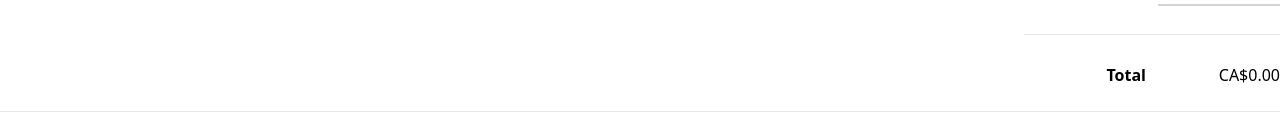
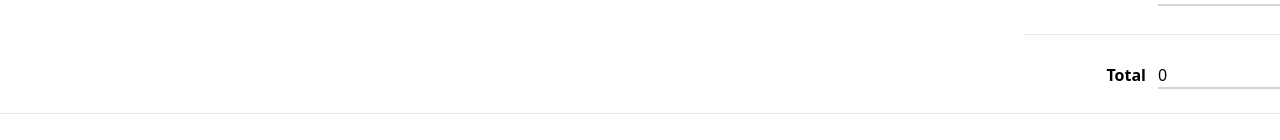
Before and after one commit to callmekungfu/splitify, a React (Create React App) app: page / in a window 1280 px wide. Shown: the part 634-774 px from the top of the page. Built offline with nearby package versions, Linux system fonts and the light colour scheme.

Commit message:
made split work better

```diff
--- a/src/App.tsx
+++ b/src/App.tsx
@@ -14,7 +14,6 @@ import { BillItem, IBillItem } from './components/BillItem';
 import { Divider } from './components/General';
 import { $, getSubtotal } from './helpers/currencyHelper';
 import { splitBill } from './lib/split';
-import { stringify } from 'uuid';
 
 function App() {
   const [billName, setBillName] = useState(`${getHumanizedDate()} Bill`);
@@ -23,6 +22,7 @@ function App() {
   const [subtotal, setSubtotal] = useState<number>(0);
   const [taxFees, setTaxFees] = useState<number>(0);
   const [split, setSplit] = useState<Record<string, number>>({});
+  const [grand, setGrand] = useState<number>(0);
   const [
     shouldShowParticipantCreate,
     setShouldShowParticipantCreate,
@@ -66,6 +66,12 @@ function App() {
   const changeTaxFees = (val: number) => {
     setTaxFees(val);
     calculateSplit(billItems, val);
+  };
+
+  const changeGrand = (val: number) => {
+    setGrand(val);
+    const map = splitBill(billItems, taxFees, val);
+    setSplit(map);
   };
 
   const calculateSplit = (items: IBillItem[], tax: number) => {
@@ -224,7 +230,15 @@ function App() {
             </div>
             <hr className="col-span-2 my-4" />
             <div className="font-bold">Total</div>
-            <div>{$(subtotal + taxFees)}</div>
+            <div>
+              <Input
+                type="number"
+                placeholder="0.00"
+                className="w-full"
+                value={grand != 0 ? grand : subtotal + taxFees}
+                onChange={(e) => changeGrand(+e.currentTarget.value)}
+              />
+            </div>
           </div>
         </div>
       </section>
--- a/src/lib/split.ts
+++ b/src/lib/split.ts
@@ -8,6 +8,7 @@ import { getSubtotal } from '../helpers/currencyHelper';
 export const splitBill = (
   items: IBillItem[],
   taxFees = 0,
+  grand?: number,
 ): Record<string, number> => {
   const subtotal = getSubtotal(items);
 
@@ -29,7 +30,12 @@ export const splitBill = (
     }
   }
 
-  if (taxFees > 0) {
+  if (grand) {
+    for (const key of Object.keys(pMap)) {
+      const portion = pMap[key] / subtotal;
+      pMap[key] = grand * portion;
+    }
+  } else if (taxFees > 0) {
     for (const key of Object.keys(pMap)) {
       const portion = pMap[key] / subtotal;
       pMap[key] += taxFees * portion;
```
